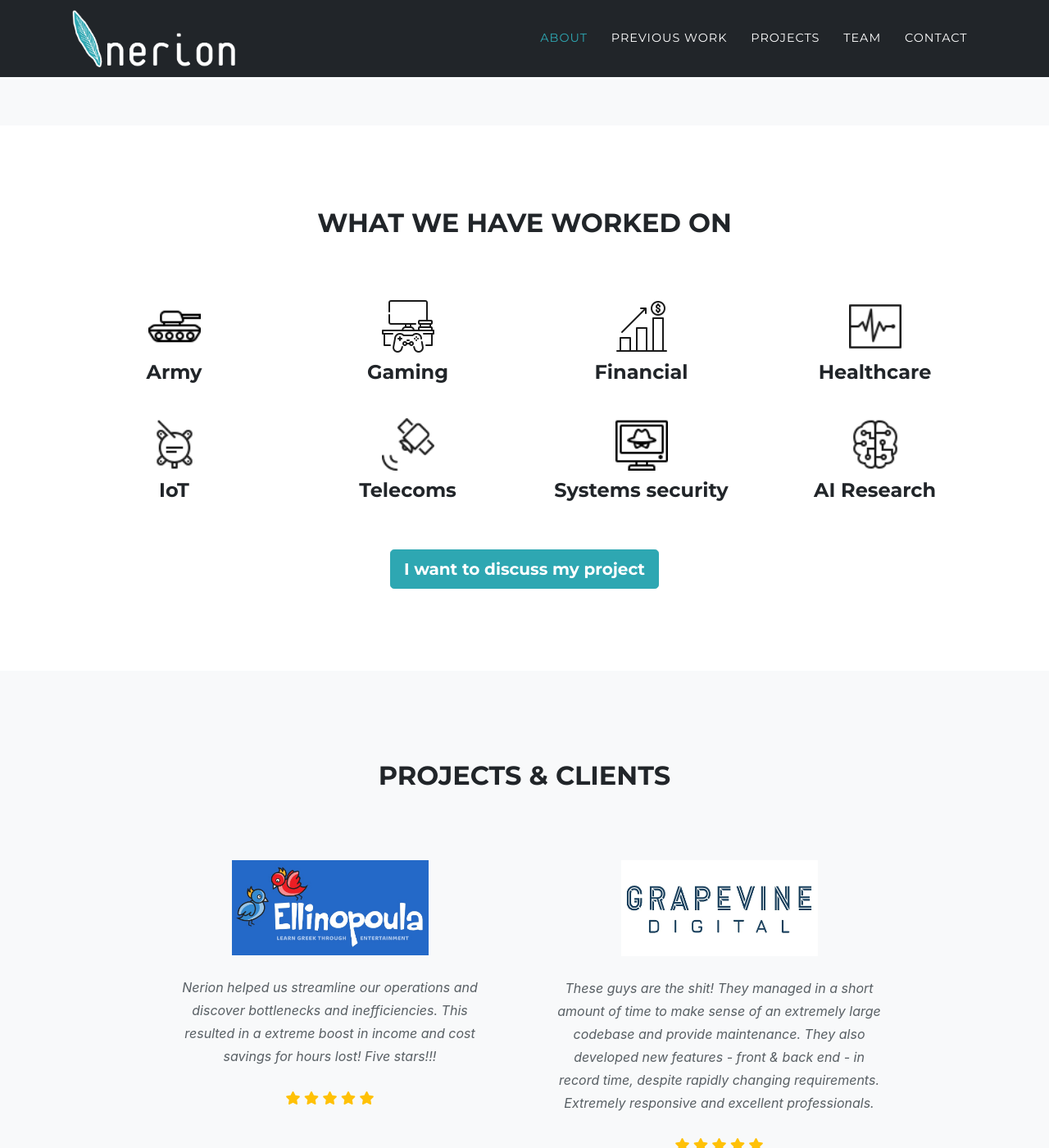
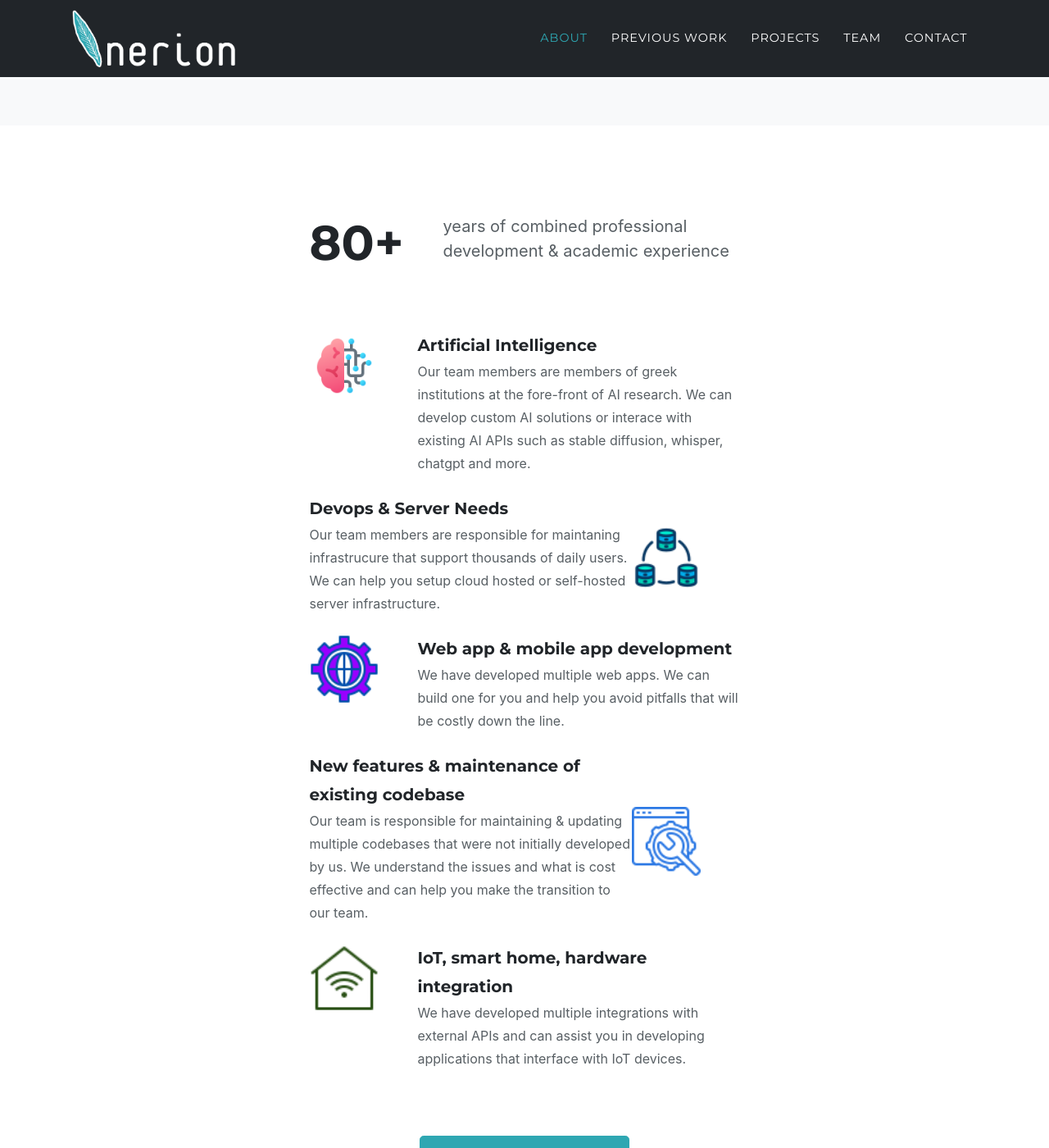
Before and after one commit to tolisdotkarag/nerion-website, a Jekyll site: the page built from index.md, in a window 1280 px wide and 1400 px high, scrolled down 1198 px. Shown: the whole window at 82% size. Built offline with Jekyll 4.4.1, drawn with Linux system fonts in a browser that asks for light colours; some web fonts are replaced.

Commit message:
[NR-3] strengths section implemented

```diff
--- a/_data/sitetext.yml
+++ b/_data/sitetext.yml
@@ -15,6 +15,28 @@ en: &DEFAULT_EN
     text: You dream it, we develop IT
     button: Learn More
     buttonlink: "#services"
+
+  strengths:
+    title: ""
+    text: ""
+    section: strengths
+    subheader: "years of combined professional development & academic experience"
+    list:
+      - title: "Artificial Intelligence"
+        text: "Our team members are members of greek institutions at the fore-front of AI research. We can develop custom AI solutions or interace with existing AI APIs such as stable diffusion, whisper, chatgpt and more."
+        image: "assets/img/icons/artificial-intelligence-icon.png"
+      - title: "Devops & Server Needs"
+        text: "Our team members are responsible for maintaning infrastrucure that support thousands of daily users. We can help you setup cloud hosted or self-hosted server infrastructure."
+        image: "assets/img/icons/server-icon.png"
+      - title: "Web app & mobile app development"
+        text: "We have developed multiple web apps. We can build one for you and help you avoid pitfalls that will be costly down the line."
+        image: "assets/img/icons/web-dev-icon.png"
+      - title: "New features & maintenance of existing codebase"
+        text: "Our team is responsible for maintaining & updating multiple codebases that were not initially developed by us. We understand the issues and what is cost effective and can help you make the transition to our team."
+        image: "assets/img/icons/maintenance-icon.png"
+      - title: "IoT, smart home, hardware integration"
+        text: "We have developed multiple integrations with external APIs and can assist you in developing applications that interface with IoT devices."
+        image: "assets/img/icons/home-icon.png"
 
   workedon:
     title: "What we have worked on"
--- /dev/null
+++ b/_includes/strengths.html
@@ -0,0 +1,51 @@
+<!-- Services -->
+<section class="page-section" id="{{ site.data.sitetext[site.locale].strengths.section | default: "strengths" }}">
+  <div class="container">
+
+    <div class="d-flex flex-column align-items-center xp-section mb-5">
+      <div class="col-md-6 d-flex mt-2">
+        <div class="mb-2 mr-5">
+          <h2 class="number"><span id="increment-number">0</span>+</h2>
+        </div>
+        <div class="text-section text-left">
+          <div class="text-muted">{{ site.data.sitetext[site.locale].strengths.subheader }}</div>
+        </div>
+      </div>
+    </div>
+    {% for strength in site.data.sitetext[site.locale].strengths.list %}
+    <div class="d-flex flex-column align-items-center">
+      {% if forloop.index0 == 0 or forloop.index0 == 2 or forloop.index0 == 4 %}
+      <div class="col-md-6 d-flex mt-2 flex-column flex-sm-row align-items-center align-items-sm-start">
+        {% if strength.image %}
+        <div class="mb-2 mr-5">
+          <img src="{{ strength.image }}" height="84" />
+        </div>
+        {% endif %}
+        <div class="text-section text-left">
+          <h5 class="strength-heading">{{ strength.title | markdownify }}</h5>
+          {% if strength.text %}<div class="text-muted">{{ strength.text | markdownify }}</div>{% endif %}
+        </div>
+      </div>
+      {% else %}
+      <div class="col-md-6 d-flex mt-2 flex-column-reverse flex-sm-row align-items-center"align-items-sm-start>
+        <div class="text-section text-left">
+          <h5 class="strength-heading">{{ strength.title | markdownify }}</h5>
+          {% if strength.text %}<div class="text-muted">{{ strength.text | markdownify }}</div>{% endif %}
+        </div>
+        {% if strength.image %}
+        <div class="mb-2 mr-5">
+          <img src="{{ strength.image }}" height="84" />
+        </div>
+        {% endif %}
+      </div>
+      {% endif %}
+
+    </div>
+    {% endfor %}
+    <div class="row mt-5">
+      <a class="mx-auto mt-3 btn btn-primary btn-lg text-white cursor-pointer">I want to contact you</a>
+    </div>
+
+  </div>
+</section>
+<!-- End Services -->
--- a/_layouts/default.html
+++ b/_layouts/default.html
@@ -22,6 +22,7 @@
 
 	  <!-- Custom scripts for this template -->
 	  <script src="assets/js/agency.min.js"></script>
+	  <script src="assets/js/incrementNumber.js"></script>
 
   </body>
 </html>
--- a/_layouts/home.html
+++ b/_layouts/home.html
@@ -4,6 +4,7 @@ layout: default
 {% include navheader.html %}
 
 {% include about.html %}
+{% include strengths.html %}
 {% include services.html %}
 {% include portfolio_grid.html %}
 <!-- {//% include timeline.html %} -->
--- /dev/null
+++ b/_sass/layout/_strengths.scss
@@ -0,0 +1,18 @@
+.text-section {
+  margin: 0;
+  h5 {
+    margin: 0;
+    p {
+      margin: 0;
+    }
+  }
+}
+
+.xp-section {
+  .number {
+    font-size: 3.7rem;
+  }
+  .text-section {
+    font-size: 20px;
+  }
+}
--- a/assets/css/agency.scss
+++ b/assets/css/agency.scss
@@ -25,6 +25,7 @@ $contact-image: "{{ site.data.style.contact-image }}";
 // Layout
 @import "layout/masthead.scss";
 @import "layout/services.scss";
+@import "layout/strengths.scss";
 @import "layout/portfolio.scss";
 @import "layout/timeline.scss";
 @import "layout/team.scss";
--- /dev/null
+++ b/assets/js/incrementNumber.js
@@ -0,0 +1,46 @@
+
+function animateValue(obj, start, end, duration) {
+  let startTimestamp = null;
+  const step = (timestamp) => {
+    if (!startTimestamp) startTimestamp = timestamp;
+    const progress = Math.min((timestamp - startTimestamp) / duration, 1);
+    obj.innerHTML = Math.floor(progress * (end - start) + start);
+    if (progress < 1) {
+      window.requestAnimationFrame(step);
+    }
+  };
+  window.requestAnimationFrame(step);
+}
+
+function isScrolledIntoView(elem) {
+  var rect = elem.getBoundingClientRect();
+  var elemTop = rect.top;
+  var elemBottom = rect.bottom;
+
+  var isVisible = (elemTop >= 0) && (elemBottom <= window.innerHeight);
+
+  return isVisible;
+}
+
+
+const obj = document.getElementById("increment-number");
+let scrolled = false;
+window.addEventListener('scroll', function() {
+  setTimeout(() => {
+    if (isScrolledIntoView(obj) && !scrolled) {
+      scrolled = true;
+      animateValue(obj, 0, 80, 1000);
+      window.removeEventListener('scroll', function() {});
+    }
+  }, "1000");
+});
+
+if (isScrolledIntoView(obj) && !scrolled) {
+  setTimeout(() => {
+    if (isScrolledIntoView(obj) && !scrolled) {
+      scrolled = true;
+      animateValue(obj, 0, 80, 1000);
+      window.removeEventListener('scroll', function() {});
+    }
+  }, "1000");
+}
```
Also changed, not shown: assets/img/icons/artificial-intelligence-icon.png.
